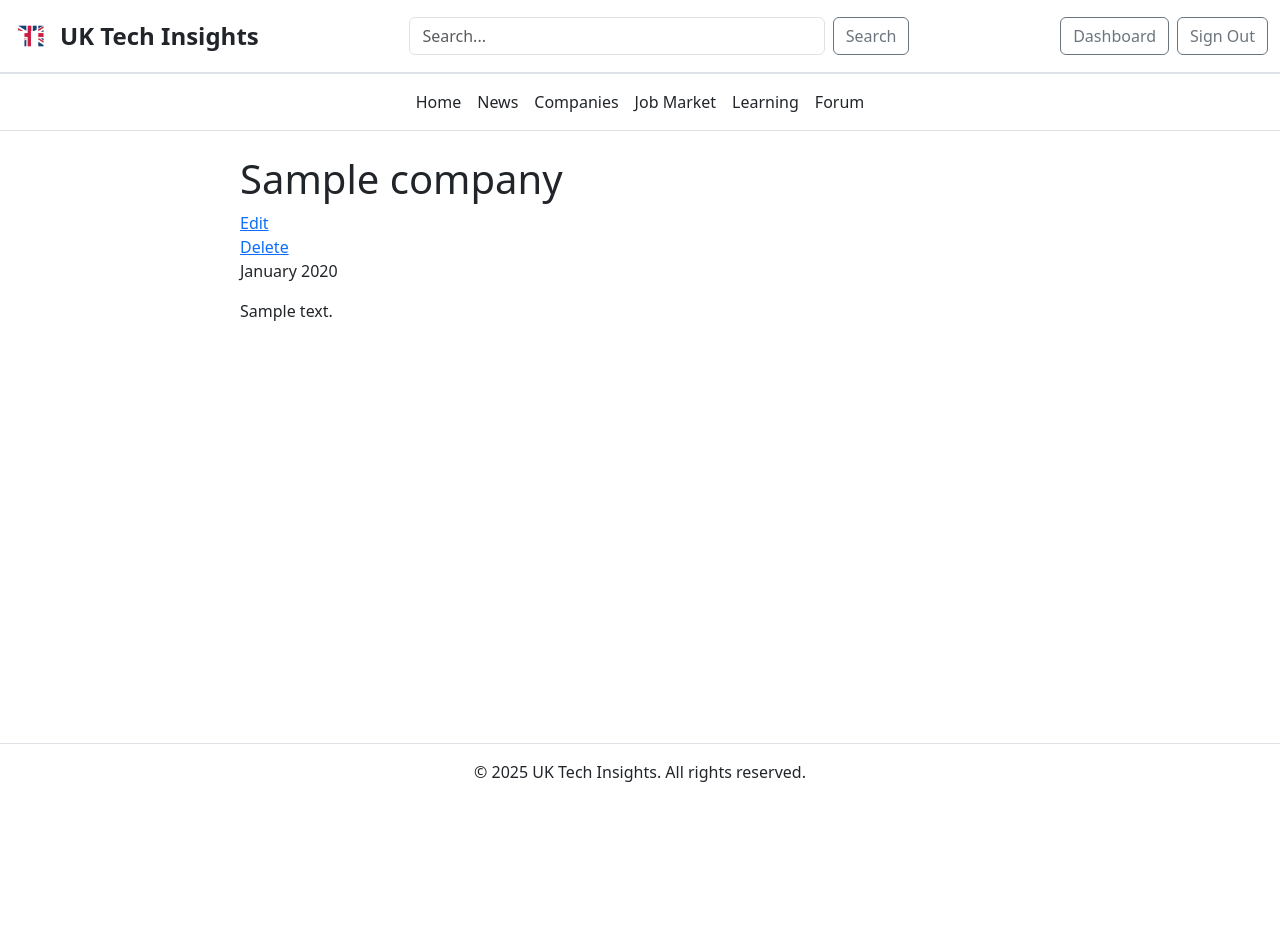
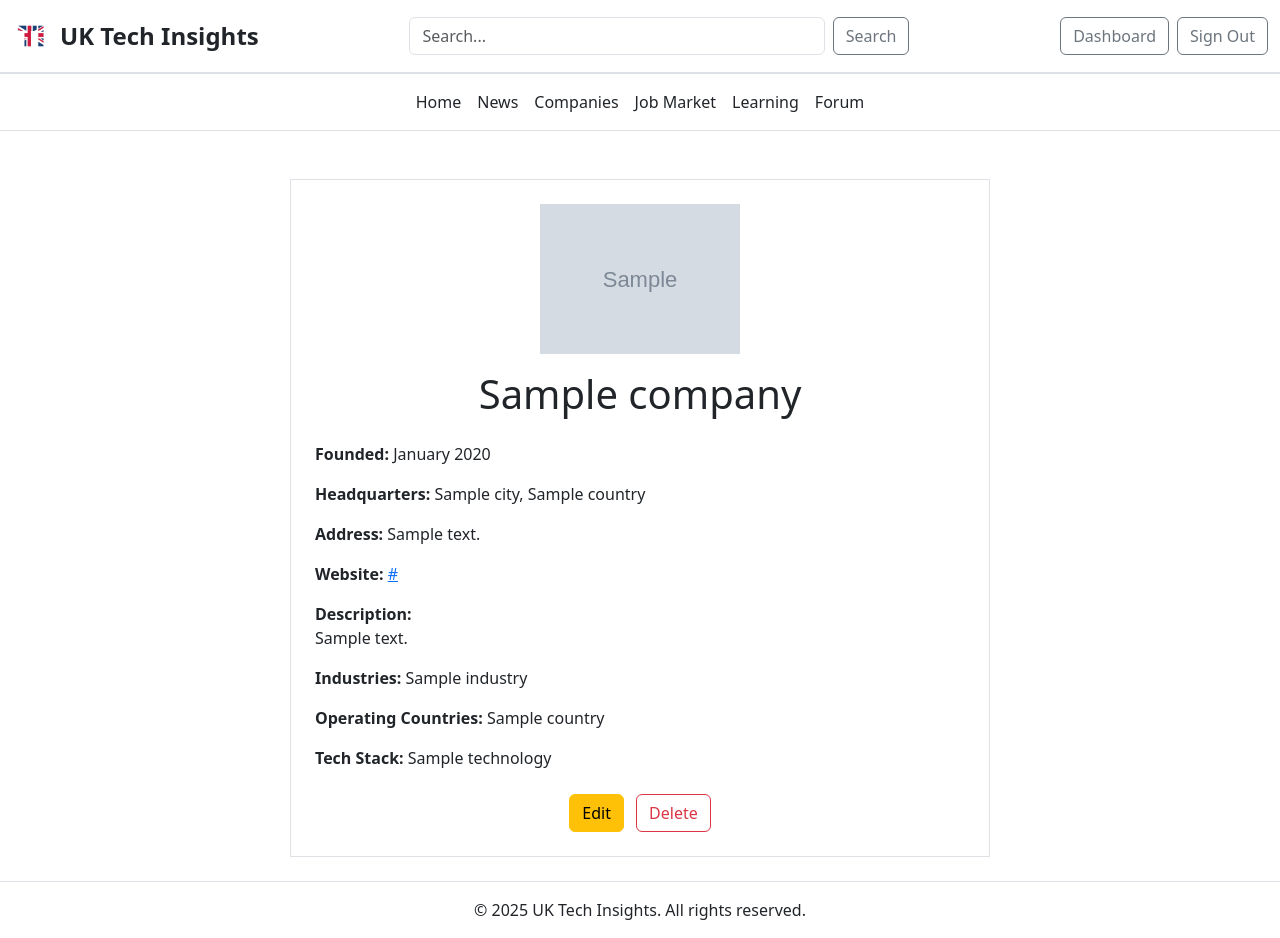
Before and after one commit to Galchov/uk-tech-insights, a Django app: a page that uses templates/companies/company_detail.html in a window 1280 px wide. Before the commit the page ends 782 px from the top, so only its background shows below. Run offline with Django 5.2, Linux system fonts and the light colour scheme; a user stored in the database is signed in; tables that the repository leaves empty hold one stand-in row (values such as "Sample post"); grey boxes marked "Sample" are stand-in pictures; some libraries are stand-ins or nearby versions.

Commit message:
:lipstick: feat: style companies app templates

```diff
--- a/templates/companies/company_detail.html
+++ b/templates/companies/company_detail.html
@@ -3,22 +3,75 @@
 {% block title %}{{ company.name }} | Companies{% endblock %}
 
 {% block content %}
-<div>
-    <h1>{{ company.name }}</h1>
-</div>
-{% if user.is_authenticated or user.is_staff or user.is_superuser %}
-<div>
-    <div>
-    <a href="{% url 'companies:company_edit' company.slug %}">Edit</a>
+<div class="mx-auto border p-4 mt-4" style="max-width: 700px;">
+    <div class="text-center mb-4">
+        {% if company.logo %}
+            <img src="{{ company.logo.url }}" alt="{{ company.name }} Logo" class="img-fluid mb-3" style="max-height: 150px;">
+        {% endif %}
+        <h1>{{ company.name }}</h1>
     </div>
-    <div>
-        <a href="{% url 'companies:company_delete' company.slug %}">Delete</a>
+
+    <div class="mb-3">
+        <strong>Founded:</strong>
+        {{ company.formatted_foundation_date|default:"Not specified" }}
     </div>
-</div>
 
-{% endif %}
-<div>
-    <p>{{ company.formatted_foundation_date }}</p>
-    <p>{{ company.description }}</p>
+    <div class="mb-3">
+        <strong>Headquarters:</strong>
+        {{ company.location|default:"Not specified" }}
+    </div>
+
+    <div class="mb-3">
+        <strong>Address:</strong>
+        {{ company.address|default:"Not specified" }}
+    </div>
+
+    <div class="mb-3">
+        <strong>Website:</strong>
+        {% if company.website %}
+            <a href="{{ company.website }}" target="_blank">{{ company.website }}</a>
+        {% else %}
+            Not specified
+        {% endif %}
+    </div>
+
+    <div class="mb-3">
+        <strong>Description:</strong>
+        <p class="mb-0">{{ company.description|default:"No description provided." }}</p>
+    </div>
+
+    <div class="mb-3">
+        <strong>Industries:</strong>
+        {% if company.industries.all %}
+            {{ company.industries.all|join:", " }}
+        {% else %}
+            Not specified
+        {% endif %}
+    </div>
+
+    <div class="mb-3">
+        <strong>Operating Countries:</strong>
+        {% if company.operating_countries.all %}
+            {{ company.operating_countries.all|join:", " }}
+        {% else %}
+            Not specified
+        {% endif %}
+    </div>
+
+    <div class="mb-3">
+        <strong>Tech Stack:</strong>
+        {% if company.tech_stack.all %}
+            {{ company.tech_stack.all|join:", " }}
+        {% else %}
+            Not specified
+        {% endif %}
+    </div>
+
+    {% if user.is_authenticated or user.is_staff or user.is_superuser %}
+    <div class="text-center mt-4">
+        <a href="{% url 'companies:company_edit' company.slug %}" class="btn btn-warning me-2">Edit</a>
+        <a href="{% url 'companies:company_delete' company.slug %}" class="btn btn-outline-danger">Delete</a>
+    </div>
+    {% endif %}
 </div>
 {% endblock %}
```
Also changed, not shown: templates/companies/_company_card.html (+15 -11 lines), templates/companies/company_confirm_delete.html (+9 -8 lines), templates/companies/company_form.html (+21 -12 lines), templates/companies/company_list.html (+10 -10 lines), media/company_logo/images.png (added), media/company_logo/s_logo.webp (added).
